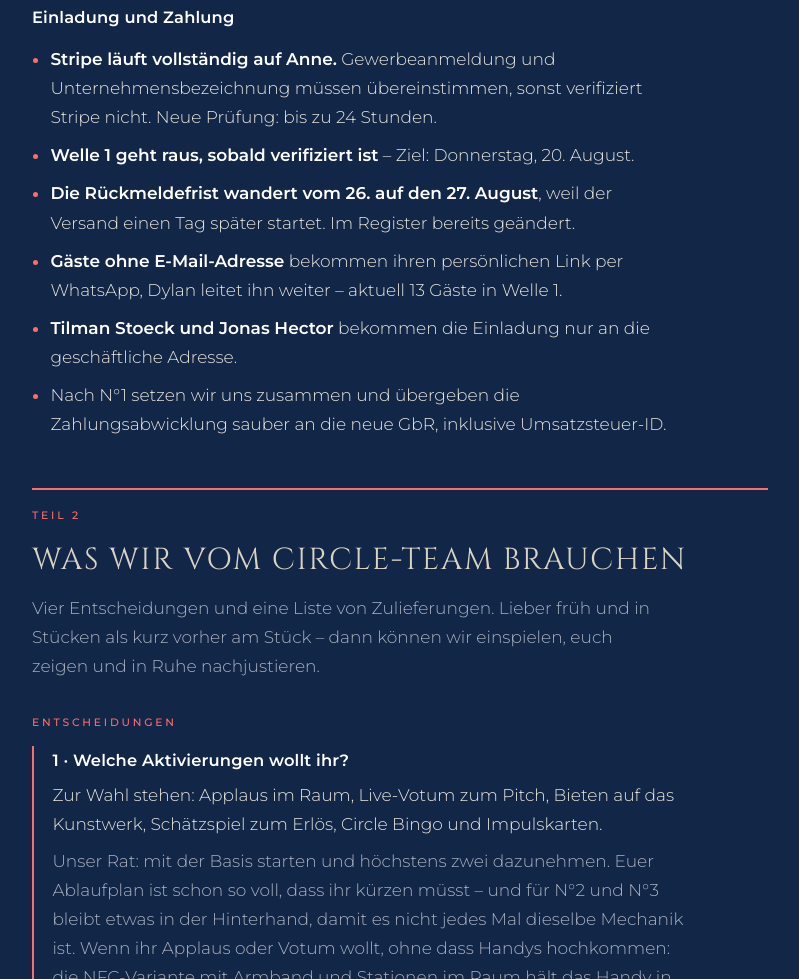
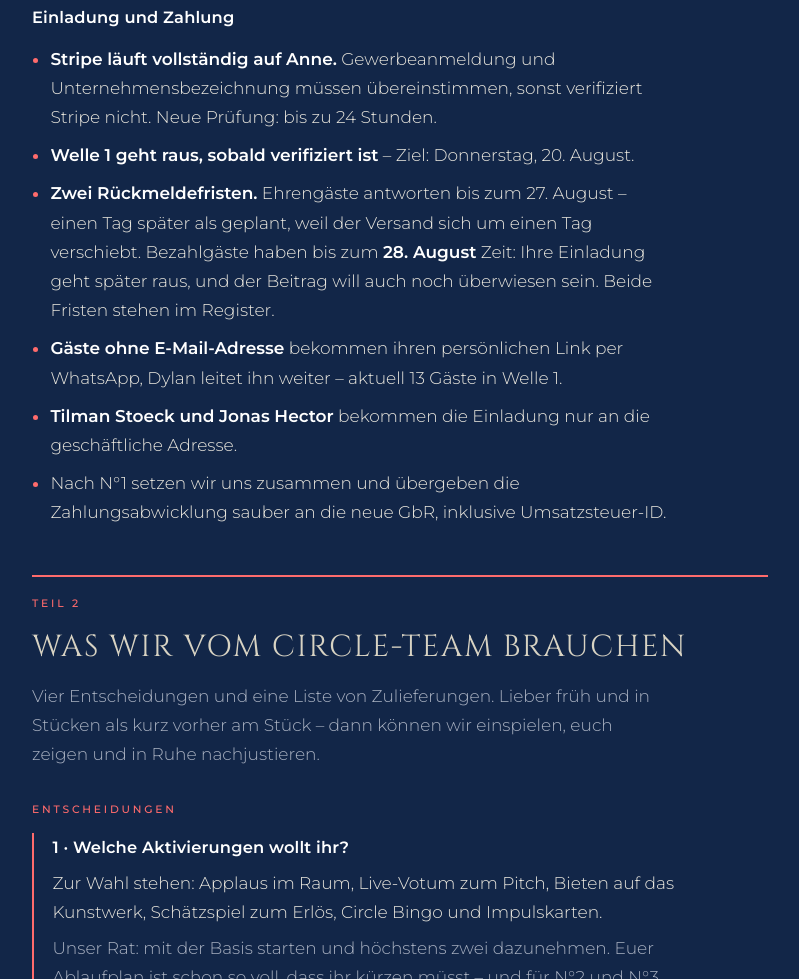
Before and after one commit to nicoleplanyvo/aeracircle, a plain HTML site: page pitch/app-stand.html in a window 1280 px wide. Shown: the part 2656-3635 px from the top of the page, without its empty margins (240-1039 px from the left). Drawn offline with Linux system fonts and the light colour scheme.

Commit message:
Dokument: zwei Rueckmeldefristen statt einer
Auf dem Basis-Branch haben die Bezahlgaeste inzwischen eine eigene Frist
(28.08.) bekommen - ihre Einladung geht spaeter raus, und der Beitrag will
ueberwiesen sein. Das Dokument fuer die Runde nennt jetzt beide Fristen
statt nur der verschobenen Ehrengast-Frist.

Co-Authored-By: Claude Opus 5 <noreply@anthropic.com>
Claude-Session: https://claude.ai/code/session_01LjSuDxLjtbCv8N1uNZtfNH

```diff
--- a/pitch/app-stand.html
+++ b/pitch/app-stand.html
@@ -193,8 +193,11 @@
             Prüfung: bis zu 24 Stunden.</li>
           <li><strong>Welle 1 geht raus, sobald verifiziert ist</strong> – Ziel: Donnerstag,
             20. August.</li>
-          <li><strong>Die Rückmeldefrist wandert vom 26. auf den 27. August</strong>, weil der
-            Versand einen Tag später startet. Im Register bereits geändert.</li>
+          <li><strong>Zwei Rückmeldefristen.</strong> Ehrengäste antworten bis zum
+            27. August – einen Tag später als geplant, weil der Versand sich um einen Tag
+            verschiebt. Bezahlgäste haben bis zum <strong>28. August</strong> Zeit: Ihre
+            Einladung geht später raus, und der Beitrag will auch noch überwiesen sein.
+            Beide Fristen stehen im Register.</li>
           <li><strong>Gäste ohne E-Mail-Adresse</strong> bekommen ihren persönlichen Link per
             WhatsApp, Dylan leitet ihn weiter – aktuell 13 Gäste in Welle 1.</li>
           <li><strong>Tilman Stoeck und Jonas Hector</strong> bekommen die Einladung nur an die
```
Also changed, not shown: 2 other files.
